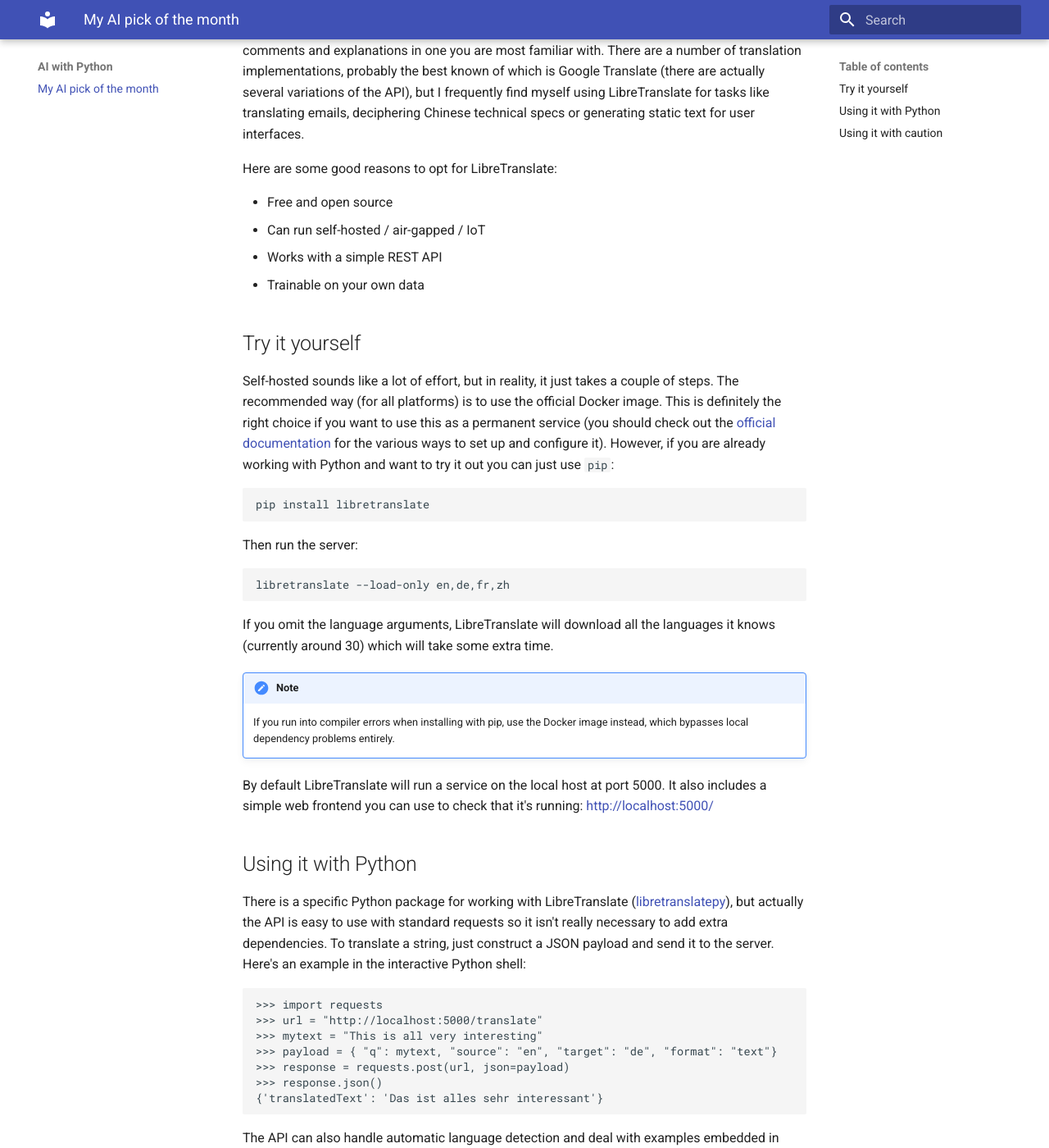
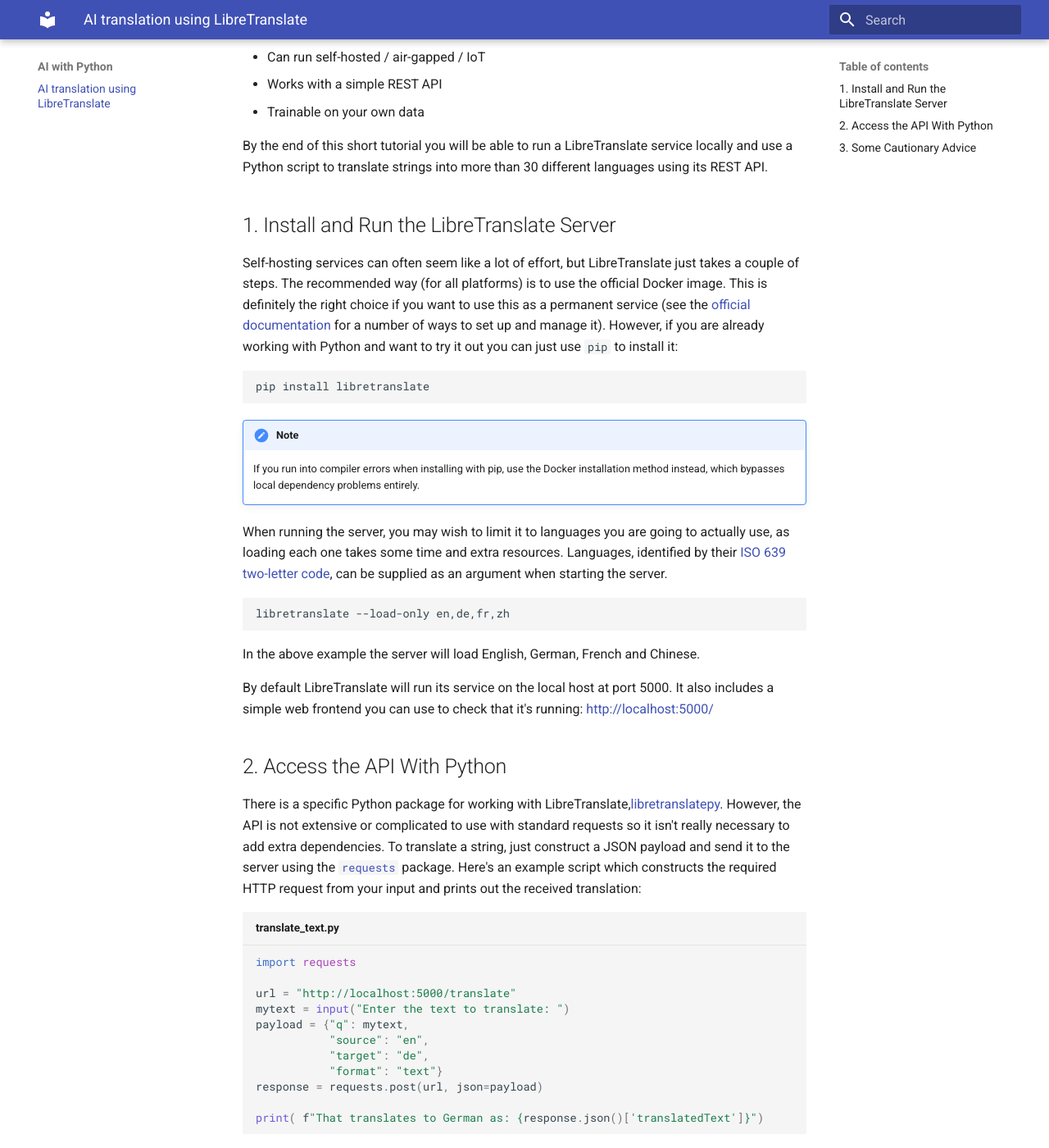
Before and after one commit to evilnick/aiblog, an MkDocs documentation site: the page built from docs/index.md, in a window 1280 px wide and 1400 px high, scrolled down 275 px. Shown: the whole window at 82% size. Built offline with MkDocs 1.6.1 and Material for MkDocs 9.7.7, drawn with Linux system fonts in a browser that asks for light colours; some of the changed text lies outside the part shown.

Commit message:
rewrite for style

````diff
--- a/docs/index.md
+++ b/docs/index.md
@@ -1,54 +1,69 @@
-# My AI pick of the month
+# AI translation using LibreTranslate
 
-There are many AI tools which concentrate on specifics, such as image generation, 3D models or writing code, which seem to get all the attention. There are plenty of specialist AI tools which get less attention but which are, in their own way, just as useful. Here I want to briefly introduce one of them: LibreTranslate.
-
-The world has a rich diversity of languages, and it is always more comforting to read instructions, comments and explanations in one you are most familiar with. There are a number of translation implementations, probably the best known of which is Google Translate (there are actually several variations of the API), but I frequently find myself using LibreTranslate for tasks like translating emails, deciphering Chinese technical specs or generating static text for user interfaces.
-
-Here are some good reasons to opt for LibreTranslate:
+In addition to general AI models, some specialise in a particular area such as image generation or writing code. Translation is an often overlooked area where the use of AI is practical and efficient for developers. Google Translate in various different forms is best known of these, but LibreTranslate is a free and open-source alternative which has some advantages for developers:
 
 - Free and open source
 - Can run self-hosted / air-gapped / IoT
 - Works with a simple REST API
 - Trainable on your own data
 
-## Try it yourself
+By the end of this short tutorial you will be able to run a LibreTranslate service locally and use a Python script to translate strings into more than 30 different languages using its REST API.
 
-Self-hosted sounds like a lot of effort, but in reality, it just takes a couple of steps. The recommended way (for all platforms) is to use the official Docker image. This is definitely the right choice if you want to use this as a permanent service (you should check out the [official documentation](https://docs.libretranslate.com/guides/installation/) for the various ways to set up and configure it). However, if you are already working with Python and want to try it out you can just use `pip`:
+## 1. Install and Run the LibreTranslate Server
+
+Self-hosting services can often seem like a lot of effort, but LibreTranslate just takes a couple of steps. The recommended way (for all platforms) is to use the official Docker image. This is definitely the right choice if you want to use this as a permanent service (see the [official documentation](https://docs.libretranslate.com/guides/installation/) for a number of ways to set up and manage it). However, if you are already working with Python and want to try it out you can just use `pip` to install it:
 
 ```
 pip install libretranslate
 ```
-Then run the server:
+
+!!! note
+    If you run into compiler errors when installing with pip, use the Docker installation method instead, which bypasses local dependency problems entirely.
+
+When running the server, you may wish to limit it to languages you are going to actually use, as loading each one takes some time and extra resources. Languages, identified by their [ISO 639 two-letter code](https://www.loc.gov/standards/iso639-2/php/code_list.php), can be supplied as an argument when starting the server.
 
 ```
 libretranslate --load-only en,de,fr,zh
 ```
-If you omit the language arguments, LibreTranslate will download all the languages it knows (currently around 30) which will take some extra time.
+In the above example the server will load English, German, French and Chinese.
 
-!!! note
-    If you run into compiler errors when installing with pip, use the Docker image instead, which bypasses local dependency problems entirely.
+By default LibreTranslate will run its service on the local host at port 5000. It also includes a simple web frontend you can use to check that it's running: <http://localhost:5000/>
 
-By default LibreTranslate will run a service on the local host at port 5000. It also includes a simple web frontend you can use to check that it's running: <http://localhost:5000/>
+## 2. Access the API With Python
 
-## Using it with Python
+There is a specific Python package for working with LibreTranslate,[libretranslatepy](https://github.com/argosopentech/LibreTranslate-py). However, the API is not extensive or complicated to use with standard requests so it isn't really necessary to add extra dependencies. To translate a string, just construct a JSON payload and send it to the server using the [`requests`](https://realpython.com/python-requests/) package. Here's an example script which constructs the required HTTP request from your input and prints out the received translation:
 
-There is a specific Python package for working with LibreTranslate ([libretranslatepy](https://github.com/argosopentech/LibreTranslate-py)), but actually the API is easy to use with standard requests so it isn't really necessary to add extra dependencies. To translate a string, just construct a JSON payload and send it to the server. Here's an example in the interactive Python shell:
+``` py title="translate_text.py"
+import requests
+
+url = "http://localhost:5000/translate"
+mytext = input("Enter the text to translate: ")
+payload = {"q": mytext,
+           "source": "en",
+           "target": "de",
+           "format": "text"}
+response = requests.post(url, json=payload)
+
+print( f"That translates to German as: {response.json()['translatedText']}")
 
 ```
->>> import requests
->>> url = "http://localhost:5000/translate"
->>> mytext = "This is all very interesting"
->>> payload = { "q": mytext, "source": "en", "target": "de", "format": "text"}
->>> response = requests.post(url, json=payload)
->>> response.json()
-{'translatedText': 'Das ist alles sehr interessant'}
-```
 
-The API can also handle automatic language detection and deal with examples embedded in markup like HTML. There are more examples in the [LibreTranslate API documentation](https://docs.libretranslate.com/guides/api_usage/).
+Here's a quick explanation of what is being passed to the server in the payload described above:
+
+| Argument     | Description                                          |
+| ------------ | ---------------------------------------------------- |
+| q            | the query text to be translated                      |
+| source       | 2-letter source language code (can be set to 'auto') |
+| target       | 2-letter target language code                        |
+| format       | 'text' or 'html' for formatted markup text           |
+
+The return values from the request are then stored in 'response' and output to the user. For a real application you would want to add checks to ensure that the response was valid.
 
 
-## Using it with caution
+## 3. Some Cautionary Advice
 
 AI translation is a great enabler, but as with all AI, it isn't perfect. For translation in particular, AI hallucinations lead to grammatically correct and convincing text which doesn't capture the intent of the original.
 
-For example, although larger models can handle idioms well, smaller models often fail. Consider the French ***"Tu vas lui poser un lapin?"***. LibreTranslate will return ***"Are you gonna put a rabbit on them?"*** which, while the use of "gonna" tries to capture informal language, fails to spot that "putting a rabbit" on someone is a common French idiom for "standing them up". If your sources are free of idiomatic language, you'll get much better results!
+For example, although larger models can handle idioms well, smaller models often fail. Consider the French ***"Tu vas lui poser un lapin?"***. LibreTranslate will return ***"Are you gonna put a rabbit on them?"*** which, while the use of "gonna" tries to capture informal language, fails to spot that "putting a rabbit" on someone is a common French idiom for "standing them up". If your sources are free of idiomatic language, you'll get much better results.
+
+Also bear in mind that this model is running on your own hardware - trying to translate large amounts of text is going to be much slower than a cloud-based API.
````
Also changed, not shown: translate_text.py (added, +11 -0 lines).
